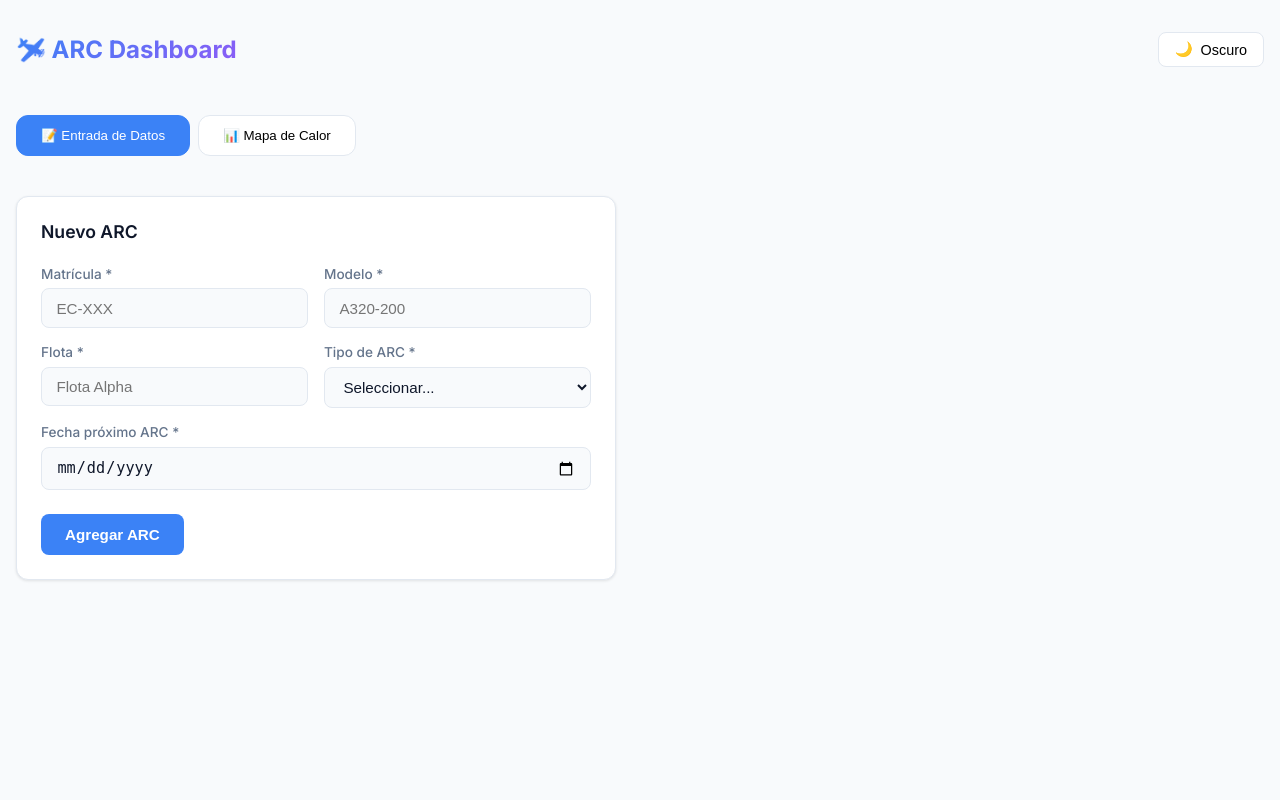
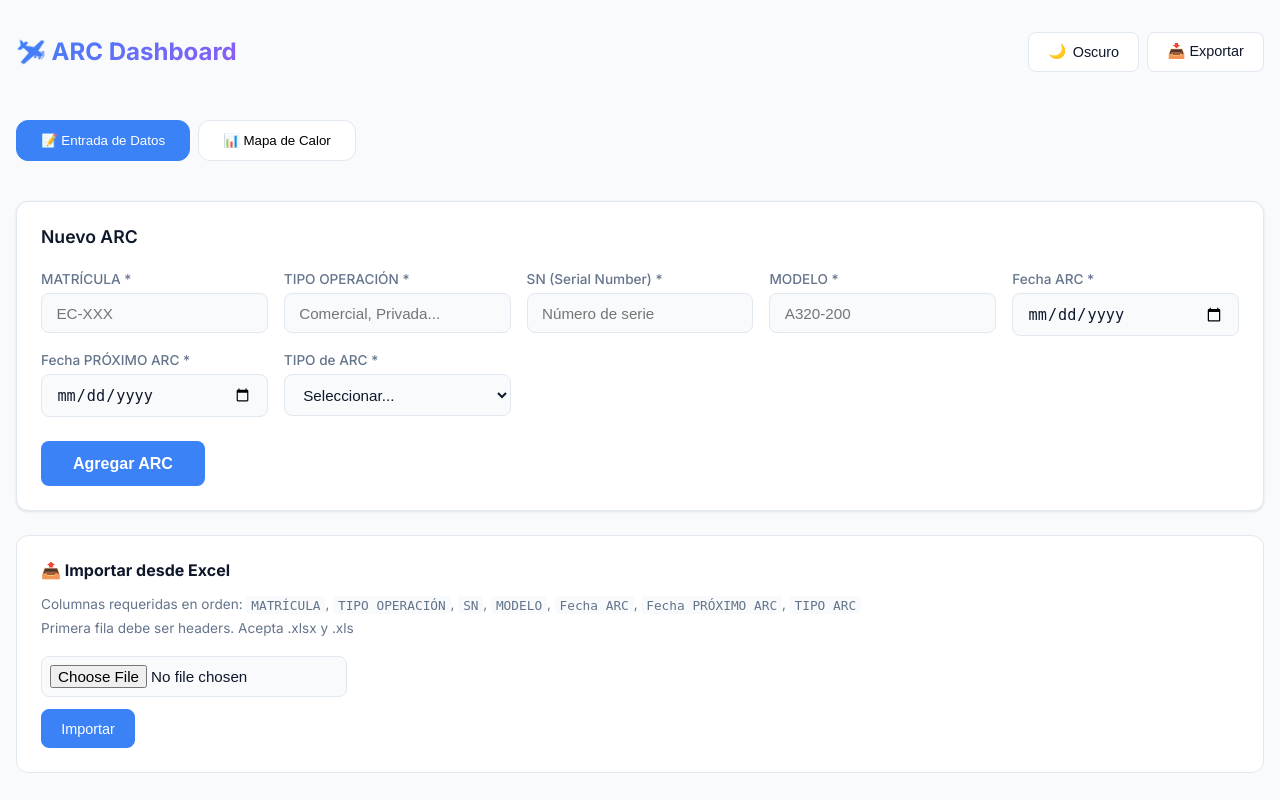
Before and after one commit to Y4gami/arc-dashboard, a Flask app: page / in a window 1280 px wide. Run offline with Flask 3, Linux system fonts and the light colour scheme; data that the repository does not hold is empty.

Commit message:
Updated fields: tipo_operacion, SN, fecha_arc, fecha_proximo_arc + Excel import/export

```diff
--- a/app.py
+++ b/app.py
@@ -1,9 +1,12 @@
 import sqlite3
-from datetime import datetime, timedelta
-from flask import Flask, render_template, request, redirect, url_for, jsonify
+import io
+from datetime import datetime
+from flask import Flask, render_template, request, jsonify, send_file
+from werkzeug.utils import secure_filename
 
 app = Flask(__name__)
 DATABASE = 'arc_dashboard.db'
+ALLOWED_EXTENSIONS = {'xlsx', 'xls'}
 
 def get_db():
     conn = sqlite3.connect(DATABASE)
@@ -16,15 +19,20 @@ def init_db():
         CREATE TABLE IF NOT EXISTS arcs (
             id INTEGER PRIMARY KEY AUTOINCREMENT,
             matricula TEXT UNIQUE NOT NULL,
+            tipo_operacion TEXT NOT NULL,
+            sn TEXT NOT NULL,
             modelo TEXT NOT NULL,
-            flota TEXT NOT NULL,
-            arc_type TEXT NOT NULL,
             fecha_arc TEXT NOT NULL,
+            fecha_proximo_arc TEXT NOT NULL,
+            tipo_arc TEXT NOT NULL,
             created_at TEXT DEFAULT CURRENT_TIMESTAMP
         )
     ''')
     conn.commit()
     conn.close()
+
+def allowed_file(filename):
+    return '.' in filename and filename.rsplit('.', 1)[1].lower() in ALLOWED_EXTENSIONS
 
 @app.route('/')
 def index():
@@ -37,10 +45,10 @@ def api_arcs():
         data = request.json
         try:
             conn.execute('''
-                INSERT INTO arcs (matricula, modelo, flota, arc_type, fecha_arc)
-                VALUES (?, ?, ?, ?, ?)
-            ''', (data['matricula'], data['modelo'], data['flota'],
-                  data['arc_type'], data['fecha_arc']))
+                INSERT INTO arcs (matricula, tipo_operacion, sn, modelo, fecha_arc, fecha_proximo_arc, tipo_arc)
+                VALUES (?, ?, ?, ?, ?, ?, ?)
+            ''', (data['matricula'], data['tipo_operacion'], data['sn'], data['modelo'],
+                  data['fecha_arc'], data['fecha_proximo_arc'], data['tipo_arc']))
             conn.commit()
             return jsonify({'status': 'ok'}), 201
         except sqlite3.IntegrityError:
@@ -48,7 +56,7 @@ def api_arcs():
         finally:
             conn.close()
 
-    arcs = conn.execute('SELECT * FROM arcs ORDER BY fecha_arc ASC').fetchall()
+    arcs = conn.execute('SELECT * FROM arcs ORDER BY fecha_proximo_arc ASC').fetchall()
     conn.close()
     return jsonify([dict(row) for row in arcs])
 
@@ -58,10 +66,10 @@ def api_arc_edit(arc_id):
     if request.method == 'PUT':
         data = request.json
         conn.execute('''
-            UPDATE arcs SET matricula=?, modelo=?, flota=?, arc_type=?, fecha_arc=?
+            UPDATE arcs SET matricula=?, tipo_operacion=?, sn=?, modelo=?, fecha_arc=?, fecha_proximo_arc=?, tipo_arc=?
             WHERE id=?
-        ''', (data['matricula'], data['modelo'], data['flota'],
-              data['arc_type'], data['fecha_arc'], arc_id))
+        ''', (data['matricula'], data['tipo_operacion'], data['sn'], data['modelo'],
+              data['fecha_arc'], data['fecha_proximo_arc'], data['tipo_arc'], arc_id))
         conn.commit()
         conn.close()
         return jsonify({'status': 'ok'})
@@ -72,27 +80,113 @@ def api_arc_edit(arc_id):
         conn.close()
         return jsonify({'status': 'ok'})
 
-@app.template_filter('days_until')
-def days_until(date_str):
+@app.route('/api/import', methods=['POST'])
+def api_import():
+    if 'file' not in request.files:
+        return jsonify({'status': 'error', 'message': 'No file'}), 400
+
+    file = request.files['file']
+    if file.filename == '':
+        return jsonify({'status': 'error', 'message': 'No file selected'}), 400
+
+    if not allowed_file(file.filename):
+        return jsonify({'status': 'error', 'message': 'Formato no válido. Usa .xlsx o .xls'}), 400
+
     try:
-        fecha = datetime.strptime(date_str, '%Y-%m-%d')
-        return (fecha - datetime.now()).days
-    except:
-        return 0
+        import openpyxl
+        wb = openpyxl.load_workbook(file)
+        ws = wb.active
 
-@app.template_filter('urgency_class')
-def urgency_class(days):
-    if days < 0:
-        return 'expired'
-    elif days <= 30:
-        return 'critical'
-    elif days <= 90:
-        return 'warning'
-    elif days <= 180:
-        return 'moderate'
-    else:
-        return 'safe'
+        conn = get_db()
+        imported = 0
+        errors = []
+
+        for row_idx, row in enumerate(ws.iter_rows(min_row=2, values_only=True), start=2):
+            try:
+                matricula = str(row[0]).strip() if row[0] else None
+                tipo_operacion = str(row[1]).strip() if row[1] else None
+                sn = str(row[2]).strip() if row[2] else None
+                modelo = str(row[3]).strip() if row[3] else None
+                fecha_arc = str(row[4]).strip() if row[4] else None
+                fecha_proximo_arc = str(row[5]).strip() if row[5] else None
+                tipo_arc = str(row[6]).strip() if row[6] else None
+
+                if not all([matricula, tipo_operacion, sn, modelo, fecha_arc, fecha_proximo_arc, tipo_arc]):
+                    errors.append(f'Fila {row_idx}: datos incompletos')
+                    continue
+
+                # Normalize date formats
+                for date_field in [fecha_arc, fecha_proximo_arc]:
+                    if date_field and isinstance(date_field, str):
+                        for fmt in ['%Y-%m-%d', '%d/%m/%Y', '%d-%m-%Y', '%m/%d/%Y']:
+                            try:
+                                dt = datetime.strptime(date_field, fmt)
+                                if date_field == fecha_arc:
+                                    fecha_arc = dt.strftime('%Y-%m-%d')
+                                else:
+                                    fecha_proximo_arc = dt.strftime('%Y-%m-%d')
+                                break
+                            except:
+                                pass
+
+                conn.execute('''
+                    INSERT OR REPLACE INTO arcs (matricula, tipo_operacion, sn, modelo, fecha_arc, fecha_proximo_arc, tipo_arc)
+                    VALUES (?, ?, ?, ?, ?, ?, ?)
+                ''', (matricula, tipo_operacion, sn, modelo, fecha_arc, fecha_proximo_arc, tipo_arc))
+                imported += 1
+            except Exception as e:
+                errors.append(f'Fila {row_idx}: {str(e)}')
+
+        conn.commit()
+        conn.close()
+        wb.close()
+
+        return jsonify({'status': 'ok', 'imported': imported, 'errors': errors})
+
+    except Exception as e:
+        return jsonify({'status': 'error', 'message': str(e)}), 500
+
+@app.route('/api/export', methods=['GET'])
+def api_export():
+    try:
+        import openpyxl
+        from io import BytesIO
+
+        conn = get_db()
+        arcs = conn.execute('SELECT * FROM arcs ORDER BY fecha_proximo_arc ASC').fetchall()
+        conn.close()
+
+        wb = openpyxl.Workbook()
+        ws = wb.active
+        ws.title = 'ARCs'
+
+        headers = ['MATRÍCULA', 'TIPO OPERACIÓN', 'SN', 'MODELO', 'Fecha ARC', 'Fecha PRÓXIMO ARC', 'TIPO ARC']
+        ws.append(headers)
+
+        for arc in arcs:
+            ws.append([
+                arc['matricula'],
+                arc['tipo_operacion'],
+                arc['sn'],
+                arc['modelo'],
+                arc['fecha_arc'],
+                arc['fecha_proximo_arc'],
+                arc['tipo_arc']
+            ])
+
+        for col in ws.columns:
+            ws.column_dimensions[col[0].column_letter].width = 20
+
+        output = BytesIO()
+        wb.save(output)
+        output.seek(0)
+
+        return send_file(output, mimetype='application/vnd.openxmlformats-officedocument.spreadsheetml.sheet',
+                       as_attachment=True, download_name='ARCs_export.xlsx')
+
+    except Exception as e:
+        return jsonify({'status': 'error', 'message': str(e)}), 500
 
 if __name__ == '__main__':
     init_db()
-    app.run(host='0.0.0.0', port=5000, debug=True)
+    app.run(host='0.0.0.0', port=5000, debug=False)
--- a/templates/index.html
+++ b/templates/index.html
@@ -69,21 +69,40 @@
             background-clip: text;
         }
 
-        .theme-toggle {
-            background: var(--bg-card);
+        .header-actions {
+            display: flex;
+            gap: 0.5rem;
+            flex-wrap: wrap;
+        }
+
+        .btn {
+            padding: 0.65rem 1.2rem;
             border: 1px solid var(--border);
             border-radius: 8px;
-            padding: 0.5rem 1rem;
+            font-weight: 500;
             cursor: pointer;
+            transition: all 0.2s;
             font-size: 0.9rem;
+            background: var(--bg-card);
+            color: var(--text-primary);
             display: flex;
             align-items: center;
-            gap: 0.5rem;
-            transition: all 0.2s;
+            gap: 0.4rem;
         }
 
-        .theme-toggle:hover {
+        .btn:hover {
             border-color: var(--accent);
+            background: var(--bg-secondary);
+        }
+
+        .btn-primary {
+            background: var(--accent);
+            color: white;
+            border-color: var(--accent);
+        }
+
+        .btn-primary:hover {
+            background: var(--accent-hover);
         }
 
         .tabs {
@@ -121,13 +140,15 @@
             padding: 1.5rem;
             box-shadow: var(--shadow);
             border: 1px solid var(--border);
-            max-width: 600px;
         }
 
         .form-title {
             font-size: 1.1rem;
             font-weight: 600;
             margin-bottom: 1.5rem;
+            display: flex;
+            justify-content: space-between;
+            align-items: center;
         }
 
         .form-grid {
@@ -140,10 +161,6 @@
             display: flex;
             flex-direction: column;
             gap: 0.4rem;
-        }
-
-        .form-group.full {
-            grid-column: 1 / -1;
         }
 
         label {
@@ -168,33 +185,53 @@
             box-shadow: 0 0 0 3px rgba(59, 130, 246, 0.15);
         }
 
-        .btn {
-            padding: 0.75rem 1.5rem;
+        .btn-submit {
+            margin-top: 1.5rem;
+            padding: 0.85rem 2rem;
             border: none;
             border-radius: 8px;
             font-weight: 600;
             cursor: pointer;
+            background: var(--accent);
+            color: white;
+            font-size: 1rem;
             transition: all 0.2s;
-            font-size: 0.95rem;
         }
 
-        .btn-primary {
-            background: var(--accent);
-            color: white;
-        }
-
-        .btn-primary:hover {
+        .btn-submit:hover {
             background: var(--accent-hover);
             transform: translateY(-1px);
         }
 
-        .heatmap-section {
-            margin-top: 2rem;
+        .stats-bar {
+            display: flex;
+            gap: 1rem;
+            margin-bottom: 2rem;
+            flex-wrap: wrap;
+        }
+
+        .stat {
+            background: var(--bg-card);
+            border: 1px solid var(--border);
+            border-radius: var(--radius);
+            padding: 1rem 1.5rem;
+            flex: 1;
+            min-width: 150px;
+        }
+
+        .stat-value {
+            font-size: 1.5rem;
+            font-weight: 700;
+        }
+
+        .stat-label {
+            font-size: 0.8rem;
+            color: var(--text-secondary);
         }
 
         .heatmap-grid {
             display: grid;
-            grid-template-columns: repeat(auto-fill, minmax(280px, 1fr));
+            grid-template-columns: repeat(auto-fill, minmax(320px, 1fr));
             gap: 1rem;
         }
 
@@ -306,41 +359,55 @@
             color: var(--text-secondary);
         }
 
-        .stats-bar {
-            display: flex;
-            gap: 1rem;
-            margin-bottom: 2rem;
-            flex-wrap: wrap;
-        }
-
-        .stat {
+        .import-info {
             background: var(--bg-card);
             border: 1px solid var(--border);
             border-radius: var(--radius);
-            padding: 1rem 1.5rem;
-            flex: 1;
-            min-width: 150px;
+            padding: 1.5rem;
+            margin-top: 1.5rem;
         }
 
-        .stat-value {
-            font-size: 1.5rem;
-            font-weight: 700;
+        .import-info h3 {
+            font-size: 1rem;
+            margin-bottom: 1rem;
         }
 
-        .stat-label {
+        .import-info p {
+            font-size: 0.85rem;
+            color: var(--text-secondary);
+            margin-bottom: 0.5rem;
+        }
+
+        .import-info code {
+            background: var(--bg-primary);
+            padding: 0.1rem 0.3rem;
+            border-radius: 4px;
             font-size: 0.8rem;
-            color: var(--text-secondary);
+        }
+
+        .toast {
+            position: fixed;
+            bottom: 2rem;
+            right: 2rem;
+            padding: 1rem 1.5rem;
+            border-radius: 8px;
+            font-weight: 500;
+            color: white;
+            z-index: 1000;
+            animation: slideIn 0.3s ease;
+        }
+
+        .toast.success { background: var(--success); }
+        .toast.error { background: var(--danger); }
+
+        @keyframes slideIn {
+            from { transform: translateX(100%); opacity: 0; }
+            to { transform: translateX(0); opacity: 1; }
         }
 
         .stat.critical .stat-value { color: var(--danger); }
         .stat.warning .stat-value { color: var(--warning); }
         .stat.safe .stat-value { color: var(--success); }
-
-        .section-title {
-            font-size: 1.1rem;
-            font-weight: 600;
-            margin-bottom: 1rem;
-        }
 
         @media (max-width: 768px) {
             .container { padding: 0.75rem; }
@@ -357,10 +427,13 @@
     <div class="container">
         <header>
             <h1>🛩️ ARC Dashboard</h1>
-            <button class="theme-toggle" onclick="toggleTheme()">
-                <span id="theme-icon">🌙</span>
-                <span id="theme-text">Oscuro</span>
-            </button>
+            <div class="header-actions">
+                <button class="btn" onclick="toggleTheme()">
+                    <span id="theme-icon">🌙</span>
+                    <span id="theme-text">Oscuro</span>
+                </button>
+                <button class="btn" onclick="exportArcs()">📥 Exportar</button>
+            </div>
         </header>
 
         <div class="tabs">
@@ -374,35 +447,49 @@
                 <form id="arc-form" onsubmit="submitArc(event)">
                     <div class="form-grid">
                         <div class="form-group">
-                            <label>Matrícula *</label>
+                            <label>MATRÍCULA *</label>
                             <input type="text" id="matricula" placeholder="EC-XXX" required>
                         </div>
                         <div class="form-group">
-                            <label>Modelo *</label>
+                            <label>TIPO OPERACIÓN *</label>
+                            <input type="text" id="tipo_operacion" placeholder="Comercial, Privada..." required>
+                        </div>
+                        <div class="form-group">
+                            <label>SN (Serial Number) *</label>
+                            <input type="text" id="sn" placeholder="Número de serie" required>
+                        </div>
+                        <div class="form-group">
+                            <label>MODELO *</label>
                             <input type="text" id="modelo" placeholder="A320-200" required>
                         </div>
                         <div class="form-group">
-                            <label>Flota *</label>
-                            <input type="text" id="flota" placeholder="Flota Alpha" required>
+                            <label>Fecha ARC *</label>
+                            <input type="date" id="fecha_arc" required>
                         </div>
                         <div class="form-group">
-                            <label>Tipo de ARC *</label>
-                            <select id="arc_type" required>
+                            <label>Fecha PRÓXIMO ARC *</label>
+                            <input type="date" id="fecha_proximo_arc" required>
+                        </div>
+                        <div class="form-group">
+                            <label>TIPO de ARC *</label>
+                            <select id="tipo_arc" required>
                                 <option value="">Seleccionar...</option>
                                 <option value="Inicial">ARC Inicial</option>
                                 <option value="Primera Prórroga">ARC Primera Prórroga</option>
                                 <option value="Segunda Prórroga">ARC Segunda Prórroga</option>
                             </select>
                         </div>
-                        <div class="form-group full">
-                            <label>Fecha próximo ARC *</label>
-                            <input type="date" id="fecha_arc" required>
-                        </div>
                     </div>
-                    <div style="margin-top: 1.5rem;">
-                        <button type="submit" class="btn btn-primary">Agregar ARC</button>
-                    </div>
+                    <button type="submit" class="btn-submit">Agregar ARC</button>
                 </form>
+            </div>
+
+            <div class="import-info">
+                <h3>📤 Importar desde Excel</h3>
+                <p>Columnas requeridas en orden: <code>MATRÍCULA</code>, <code>TIPO OPERACIÓN</code>, <code>SN</code>, <code>MODELO</code>, <code>Fecha ARC</code>, <code>Fecha PRÓXIMO ARC</code>, <code>TIPO ARC</code></p>
+                <p>Primera fila debe ser headers. Acepta .xlsx y .xls</p>
+                <input type="file" id="excel-file" accept=".xlsx,.xls" style="margin-top: 0.75rem; padding: 0.5rem; border: 1px solid var(--border); border-radius: 8px; background: var(--bg-primary); color: var(--text-primary);">
+                <button class="btn btn-primary" style="margin-top: 0.75rem;" onclick="importExcel()">Importar</button>
             </div>
         </div>
 
@@ -444,10 +531,12 @@
             e.preventDefault();
             const data = {
                 matricula: document.getElementById('matricula').value.toUpperCase(),
+                tipo_operacion: document.getElementById('tipo_operacion').value,
+                sn: document.getElementById('sn').value,
                 modelo: document.getElementById('modelo').value,
-                flota: document.getElementById('flota').value,
-                arc_type: document.getElementById('arc_type').value,
-                fecha_arc: document.getElementById('fecha_arc').value
+                fecha_arc: document.getElementById('fecha_arc').value,
+                fecha_proximo_arc: document.getElementById('fecha_proximo_arc').value,
+                tipo_arc: document.getElementById('tipo_arc').value
             };
 
             const res = await fetch('/api/arcs', {
@@ -458,9 +547,10 @@
 
             if (res.ok) {
                 document.getElementById('arc-form').reset();
-                loadArcs();
+                showToast('ARC agregado correctamente', 'success');
             } else {
-                alert('Error al guardar. Matrícula可能 ya existe.');
+                const err = await res.json();
+                showToast(err.message || 'Error al guardar', 'error');
             }
         }
 
@@ -487,12 +577,12 @@
         }
 
         function renderStats(arcs) {
-            const critical = arcs.filter(a => getDaysLeft(a.fecha_arc) <= 30).length;
+            const critical = arcs.filter(a => getDaysLeft(a.fecha_proximo_arc) <= 30).length;
             const warning = arcs.filter(a => {
-                const d = getDaysLeft(a.fecha_arc);
+                const d = getDaysLeft(a.fecha_proximo_arc);
                 return d > 30 && d <= 90;
             }).length;
-            const safe = arcs.filter(a => getDaysLeft(a.fecha_arc) > 90).length;
+            const safe = arcs.filter(a => getDaysLeft(a.fecha_proximo_arc) > 90).length;
 
             document.getElementById('stats-bar').innerHTML = `
                 <div class="stat">
@@ -516,8 +606,7 @@
 
         function renderHeatmap(arcs) {
             const grid = document.getElementById('heatmap-grid');
-
-            arcs.sort((a, b) => getDaysLeft(a.fecha_arc) - getDaysLeft(b.fecha_arc));
+            arcs.sort((a, b) => getDaysLeft(a.fecha_proximo_arc) - getDaysLeft(b.fecha_proximo_arc));
 
             if (arcs.length === 0) {
                 grid.innerHTML = '<div class="empty-state">No hay ARCs registrados.<br>Usa la pestaña de Entrada para agregar.</div>';
@@ -525,10 +614,10 @@
             }
 
             grid.innerHTML = arcs.map(arc => {
-                const days = getDaysLeft(arc.fecha_arc);
+                const days = getDaysLeft(arc.fecha_proximo_arc);
                 const cls = getUrgencyClass(days);
-                const typeClass = arc.arc_type === 'Inicial' ? 'inicial' :
-                                  arc.arc_type === 'Primera Prórroga' ? 'primera' : 'segunda';
+                const typeClass = arc.tipo_arc === 'Inicial' ? 'inicial' :
+                                  arc.tipo_arc === 'Primera Prórroga' ? 'primera' : 'segunda';
                 const labelDays = days < 0 ? `Expirado hace ${Math.abs(days)} días` :
                                   days === 0 ? 'Vence hoy' : `${days} días`;
 
@@ -536,13 +625,17 @@
                 <div class="arc-card ${cls}">
                     <div class="arc-header">
                         <span class="matricula">${arc.matricula}</span>
-                        <span class="type-badge type-${typeClass}">${arc.arc_type}</span>
+                        <span class="type-badge type-${typeClass}">${arc.tipo_arc}</span>
                     </div>
-                    <div class="arc-detail">📁 ${arc.modelo}</div>
-                    <div class="arc-detail">🚁 ${arc.flota}</div>
-                    <div class="arc-detail">📅 ${arc.fecha_arc}</div>
+                    <div class="arc-detail"><span>OPERACIÓN:</span> ${arc.tipo_operacion}</div>
+                    <div class="arc-detail"><span>SN:</span> ${arc.sn}</div>
+                    <div class="arc-detail"><span>MODELO:</span> ${arc.modelo}</div>
+                    <div class="arc-detail"><span>Fecha ARC:</span> ${arc.fecha_arc}</div>
+                    <div class="arc-detail"><span>PRÓXIMO ARC:</span> ${arc.fecha_proximo_arc}</div>
                     <div class="days-left">${labelDays}</div>
-                    <button class="delete-btn" onclick="deleteArc(${arc.id})">🗑️ Eliminar</button>
+                    <div class="arc-actions">
+                        <button class="delete-btn" onclick="deleteArc(${arc.id})">🗑️ Eliminar</button>
+                    </div>
                 </div>
                 `;
             }).join('');
@@ -552,6 +645,47 @@
             if (!confirm('¿Eliminar este ARC?')) return;
             await fetch(`/api/arcs/${id}`, {method: 'DELETE'});
             loadArcs();
+            showToast('ARC eliminado', 'success');
+        }
+
+        async function importExcel() {
+            const fileInput = document.getElementById('excel-file');
+            const file = fileInput.files[0];
+            if (!file) {
+                showToast('Selecciona un archivo primero', 'error');
+                return;
+            }
+
+            const formData = new FormData();
+            formData.append('file', file);
+
+            const res = await fetch('/api/import', {
+                method: 'POST',
+                body: formData
+            });
+
+            const result = await res.json();
+            if (result.status === 'ok') {
+                showToast(`Importados: ${result.imported}`, 'success');
+                fileInput.value = '';
+                if (result.errors && result.errors.length > 0) {
+                    console.warn('Errores:', result.errors);
+                }
+            } else {
+                showToast(result.message || 'Error al importar', 'error');
+            }
+        }
+
+        async function exportArcs() {
+            window.location.href = '/api/export';
+        }
+
+        function showToast(message, type) {
+            const toast = document.createElement('div');
+            toast.className = `toast ${type}`;
+            toast.textContent = message;
+            document.body.appendChild(toast);
+            setTimeout(() => toast.remove(), 3000);
         }
     </script>
 </body>
```
Also changed, not shown: other parts of templates/index.html (+22 -3 lines), arc_dashboard.db (added), 1 other file.
